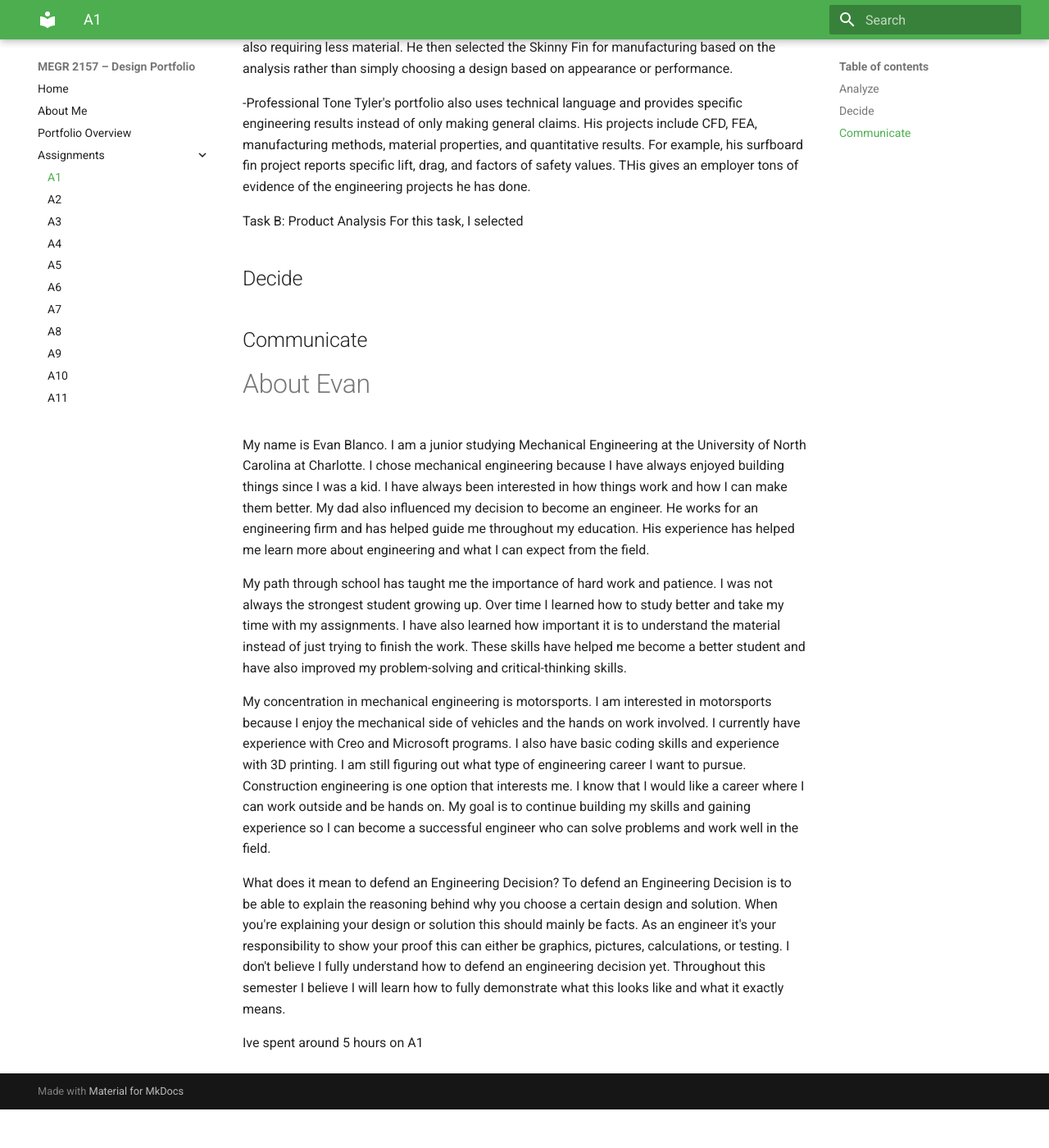
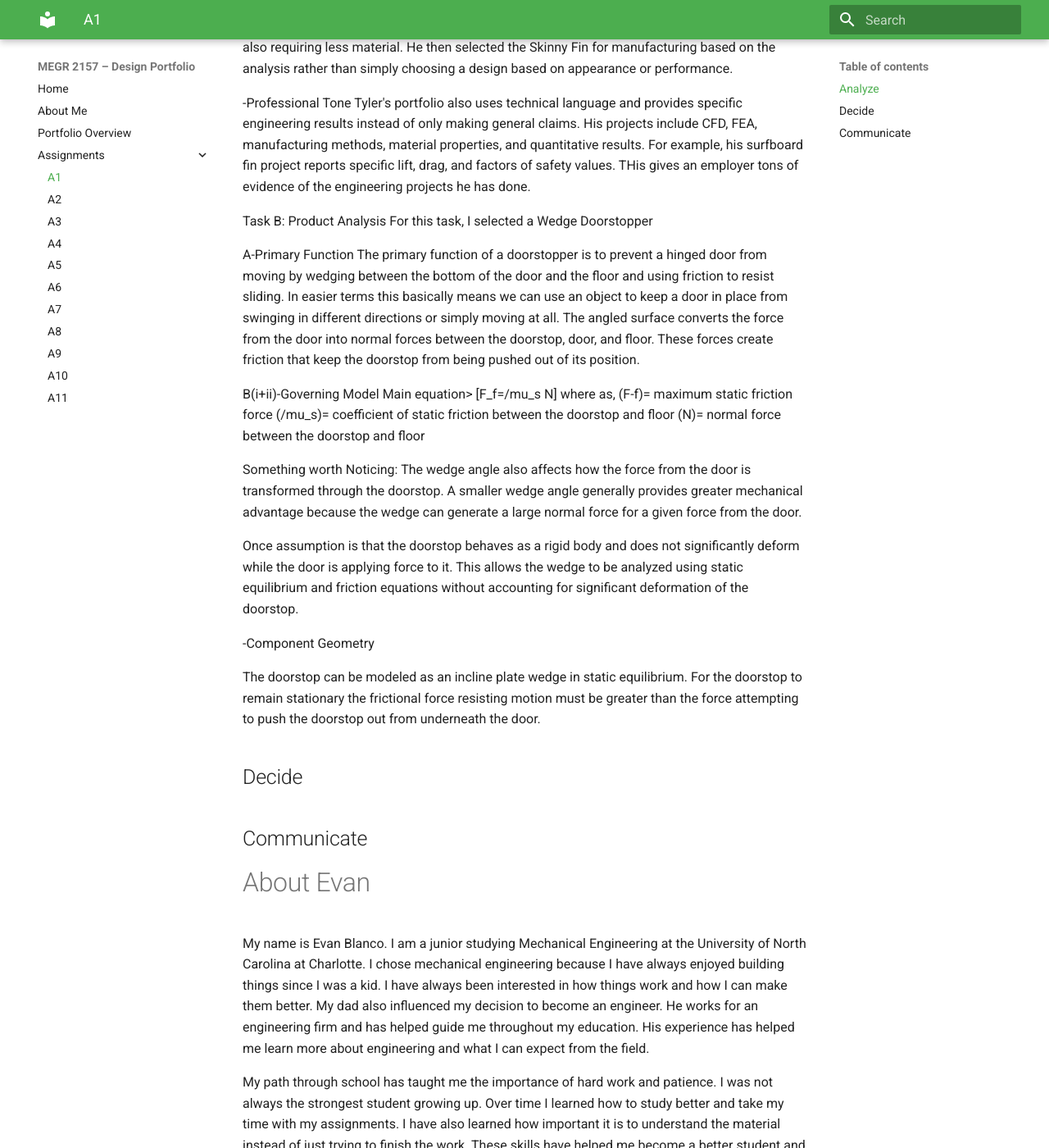
Before and after one commit to EvanBlanco12/portfolio, an MkDocs documentation site: the page built from docs/assignments/A01/index.md, in a window 1280 px wide and 1400 px high, scrolled down 1209 px. Shown: the whole window at 82% size. Built offline with MkDocs 1.6.1 and Material for MkDocs 9.7.7, drawn with Linux system fonts in a browser that asks for light colours; before the commit the page ends 2562 px from its top, so only the background shows below that.

Commit message:
Enhance Task B with Wedge Doorstopper analysis
Expanded Task B with detailed analysis of a Wedge Doorstopper's function and governing model, including equations and assumptions about its behavior.

```diff
--- a/docs/assignments/A01/index.md
+++ b/docs/assignments/A01/index.md
@@ -31,7 +31,30 @@ Tyler shows an amazing job of the reasoning behind his decisions. For example, i
 -Professional Tone
 Tyler's portfolio also uses technical language and provides specific engineering results instead of only making general claims. His projects include CFD, FEA, manufacturing methods, material properties, and quantitative results. For example, his surfboard fin project reports specific lift, drag, and factors of safety values. THis gives an employer tons of evidence of the engineering projects he has done.
 
-Task B: Product Analysis For this task, I selected
+Task B: Product Analysis For this task, I selected a Wedge Doorstopper
+
+A-Primary Function
+The primary function of a doorstopper is to prevent a hinged door from moving by wedging between the bottom of the door and the floor and using friction to resist sliding. In easier terms this basically means we can use an object to keep a door in place from swinging in different directions or simply moving at all. The angled surface converts the force from the door into normal forces between the doorstop, door, and floor. These forces create friction that keep the doorstop from being pushed out of its position.
+
+B(i+ii)-Governing Model
+Main equation> [F_f=/mu_s N]
+where as,
+(F-f)= maximum static friction force
+(/mu_s)= coefficient of static friction between the doorstop and floor
+(N)= normal force between the doorstop and floor
+
+Something worth Noticing:
+The wedge angle also affects how the force from the door is transformed through the doorstop. A smaller wedge angle generally provides greater mechanical advantage because the wedge can generate a large normal force for a given force from the door.
+
+Once assumption is that the doorstop behaves as a rigid body and does not significantly deform while the door is applying force to it. This allows the wedge to be analyzed using static equilibrium and friction equations without accounting for significant deformation of the doorstop.
+
+-Component Geometry
+
+
+
+
+The doorstop can be modeled as an incline plate wedge in static equilibrium. For the doorstop to remain stationary the frictional force resisting motion must be greater than the force attempting to push the doorstop out from underneath the door.
+
 
 ## Decide
 
```
